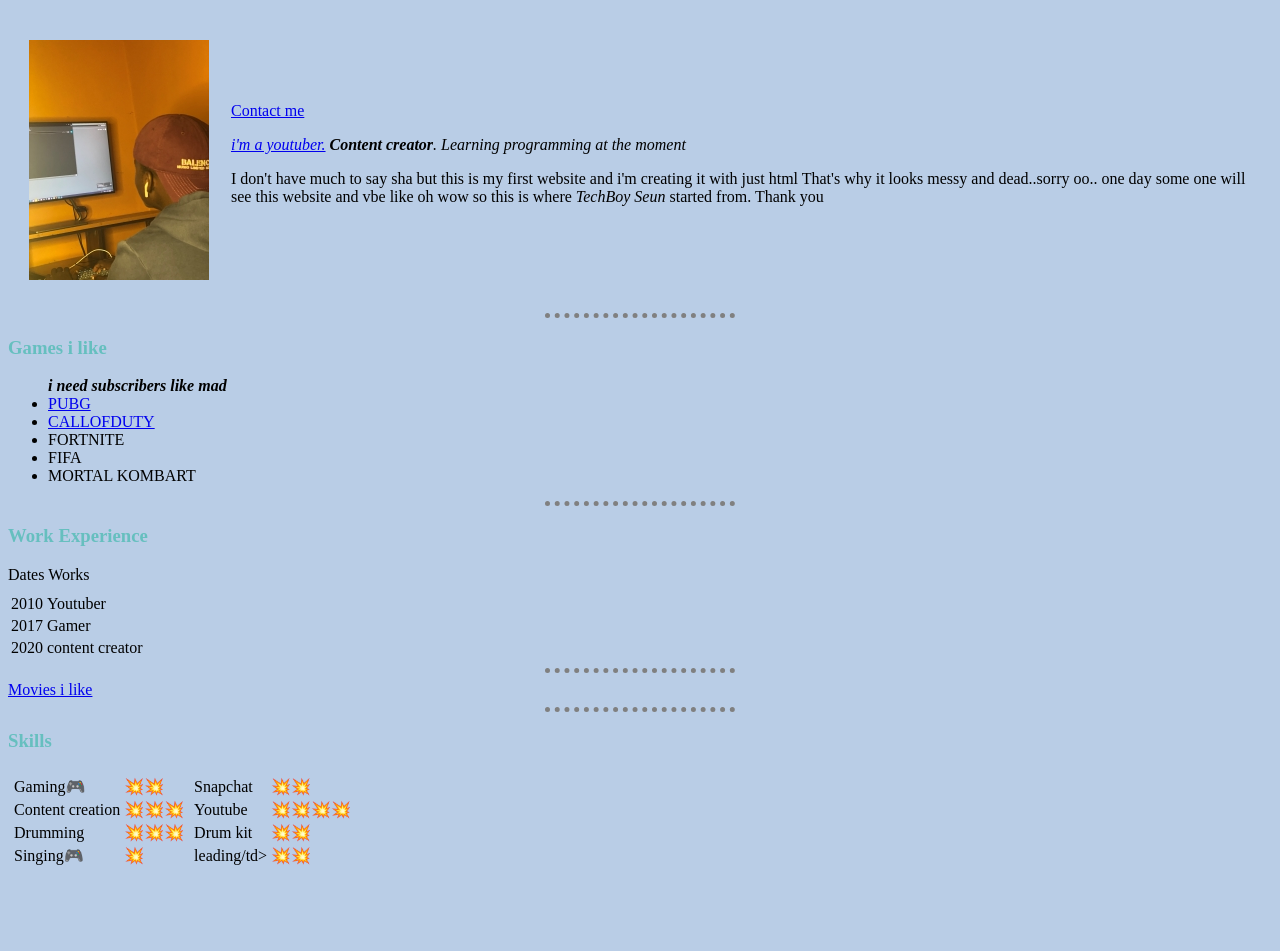
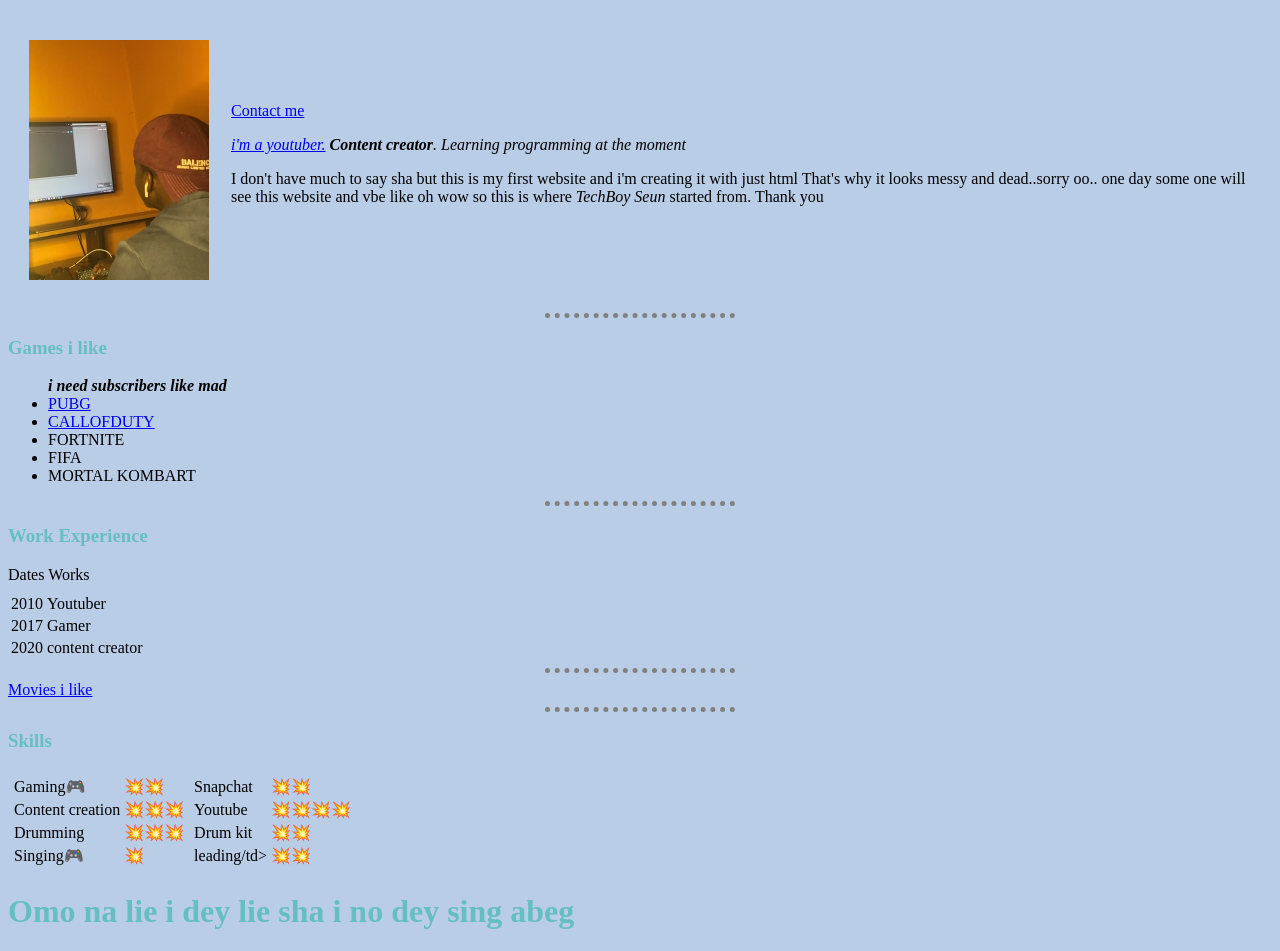
Before and after one commit to datboytech/CV, a plain HTML site: page index.html in a window 1280 px wide. Shown: the part 61-1012 px from the top of the page. Before the commit the page ends 940 px from the top, so only its background shows below. Drawn offline with Linux system fonts and the light colour scheme.

Commit message:
index.html

```diff
--- a/index.html
+++ b/index.html
@@ -114,6 +114,7 @@
         </td>
       </tr>
     </table>
+<h1> Omo na lie i dey lie sha i no dey sing abeg</h1>
   </body>
 
   </html>
```
